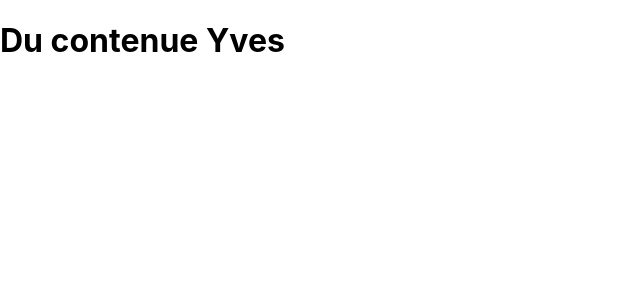
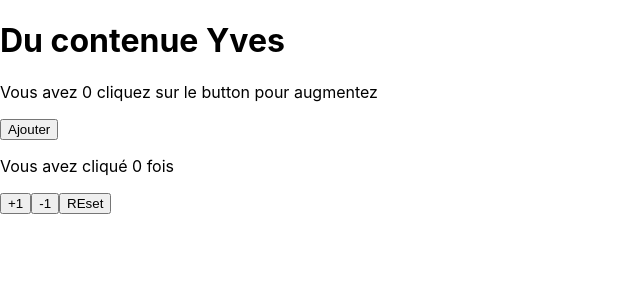
Before and after one commit to adoax/TodoList-React, a React (Create React App) app: page / in a window 1280 px wide. Shown: the top 300 px of the page, without its empty margins (0-640 px from the left). Built offline with nearby package versions, Linux system fonts and the light colour scheme.

Commit message:
State + Hooks

```diff
--- a/src/App.js
+++ b/src/App.js
@@ -7,6 +7,7 @@ class App extends React.Component {
   render() {
     return (
       <Welcome name="Yves" />
+
     );
   }
 }
--- /dev/null
+++ b/src/Hooks.js
@@ -0,0 +1,22 @@
+import React, {useState} from 'react';
+
+function Hooks() {
+    const [count, setCount] = useState(0);
+
+    return (
+      <div>
+        <p>Vous avez cliqué {count} fois</p>
+        <button onClick={() => setCount(count + 1)}>
+         +1
+        </button>
+        <button onClick={() => setCount(count - 1)}>
+         -1
+        </button>
+        <button onClick={() => setCount(0)}>
+         REset
+        </button>
+      </div>
+    );
+}
+
+export default Hooks;
--- a/src/Welcome.js
+++ b/src/Welcome.js
@@ -1,12 +1,33 @@
 import React from 'react';
+import Hooks from './Hooks';
 
 class Welcome extends React.Component {
-    render () {
+
+    constructor(props) {
+        super(props);
+        this.state = {
+            count: 0
+        };
+    }
+
+    add() {
+        this.setState({
+            count: this.state.count + 1
+        })
+    }
+
+
+    render() {
         return (
-            <h1>
-                Du contenue {this.props.name}
-            </h1>
-        );
+            <div>
+                <h1>
+                    Du contenue {this.props.name}
+                </h1>
+                <p>Vous avez {this.state.count} cliquez sur le button pour augmentez</p>
+                <button onClick={() =>this.add()}> Ajouter </button>
+                <Hooks />
+            </div>
+        )
     }
 }
 
```
